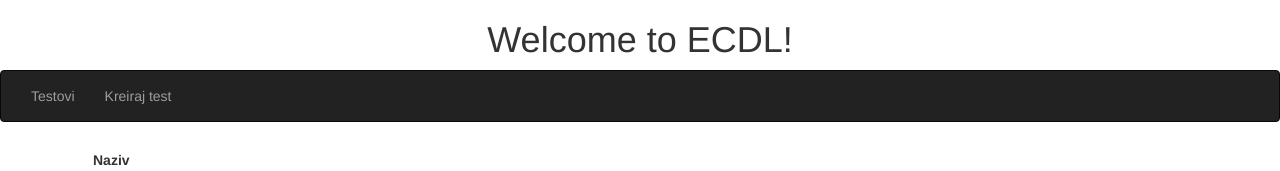
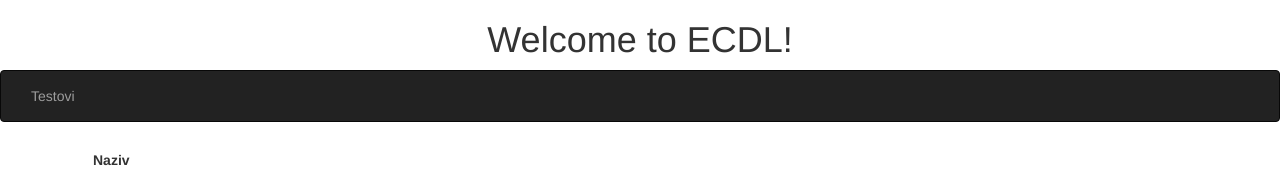
Before and after one commit to dulleo/sts-ecdl-ui, an Angular app: page /tests in a window 1280 px wide. Shown: the top 171 px of the page. Built offline with nearby package versions, Linux system fonts and the light colour scheme; no server answers.

Commit message:
link deleted

```diff
--- a/src/app/app.component.html
+++ b/src/app/app.component.html
@@ -7,7 +7,6 @@
       <div class="container-fluid">
             <ul class="nav navbar-nav">
                 <li><a routerLink="tests" routerLinkActive="active">Testovi</a></li>
-                <li><a routerLink="tests/create" routerLinkActive="active">Kreiraj test</a></li>
             </ul>
       </div>
   </nav>
```
